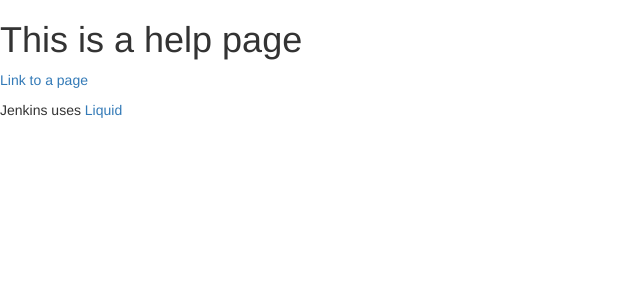
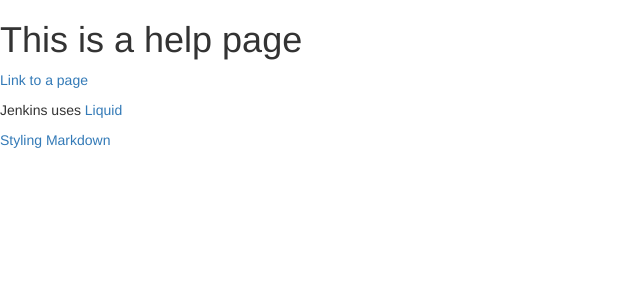
Before and after one commit to delbetu/delbetu.github.io, a Jekyll site: the page built from help.md, in a window 1280 px wide. Shown: the top 300 px of the page, without its empty margins (0-640 px from the left). Built offline with Jekyll 4.4.1, drawn with Linux system fonts in a browser that asks for light colours; our own code applies the rules of GitHub Pages for plain Markdown files.

Commit message:
add help info

```diff
--- a/help.md
+++ b/help.md
@@ -6,3 +6,5 @@ layout: default
 [Link to a page]({{ site.baseurl }}{% link index.html %})
 
 Jenkins uses [Liquid](https://shopify.github.io/liquid/basics/introduction/)
+
+[Styling Markdown](https://digitaldrummerj.me/styling-jekyll-markdown/)
```
